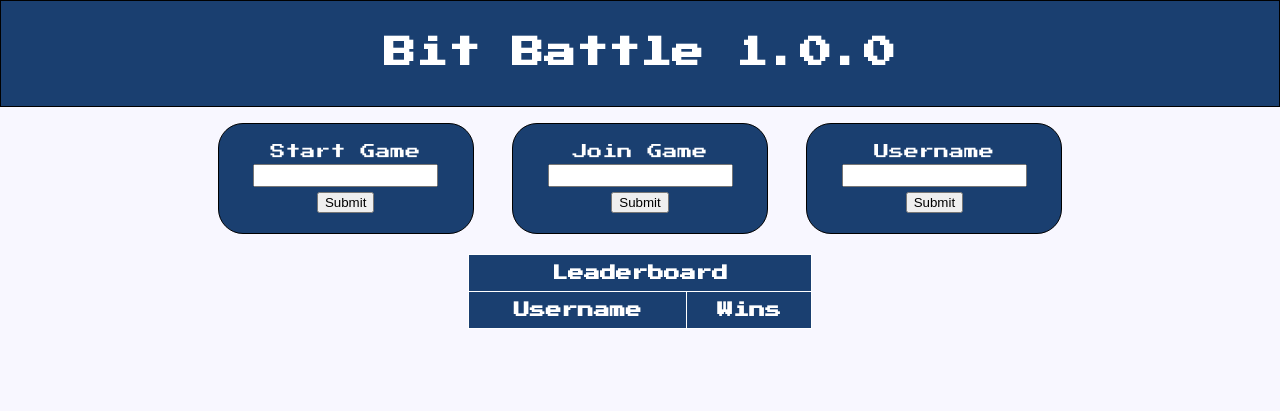
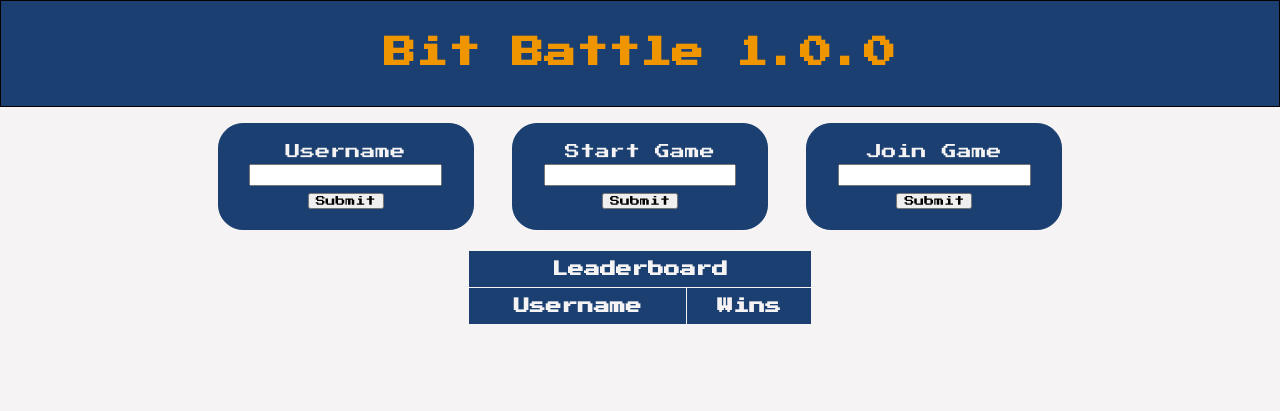
Before and after one commit to RebeccaFritz/SWE-Project-2025, a React app in the folder client/: page / in a window 1280 px wide. Built offline with nearby package versions, Linux system fonts and the light colour scheme; no server answers.

Commit message:
Aesthetic Changes

```diff
--- a/client/homescreen.css
+++ b/client/homescreen.css
@@ -1,13 +1,17 @@
-.leaderboardCSS {
+.leaderboard {
     display: flex;
     align-items: center;
     justify-content: center;
     height: 100%
 }
 
-.buttonSetCSS {
+.buttonSet {
     display: flex;
     align-items: center;
     justify-content: center;
     height: 100%
 }
+
+.headerAccent {
+    color: #ef9500;
+}
--- a/client/homescreen.js
+++ b/client/homescreen.js
@@ -87,16 +87,16 @@ const Homescreen = (props) => {
     return(
         <div id = "strip">
             <header>
-                <h1>Bit Battle 1.0.0</h1>
+                <h1 className="headerAccent">Bit Battle 1.0.0</h1>
             </header>
             <br/>
             <div>
-                <div className="buttonSetCSS" >
+                <div className="buttonSet" >
+                    <Button value="Username"/>
                     <Button value="Start Game"/>
                     <Button value="Join Game"/>
-                    <Button value="Username"/>
                 </div>
-                <div className="leaderboardCSS" >
+                <div className="leaderboard" >
                     <Leaderboard leaderboard={props.leaderboard}/>
                 </div>
             </div>
--- a/client/index.css
+++ b/client/index.css
@@ -1,8 +1,8 @@
 @import url('https://fonts.googleapis.com/css2?family=Press+Start+2P&display=swap');
 
 body{
-    background-color: #F8F7FF;
-    color: white;
+    background-color: #F5f3f4;
+    color: #F5f3f4;
     text-align: center;
     font-family: "Press Start 2P", system-ui;
 }
@@ -36,8 +36,8 @@ article{
     width: 20%;
     padding: 20px;
     font-size: 15px;
-    border: 1px solid black;
-    color: #fff;
+    border: 1px solid #1a3f70;
+    color: #F5f3f4;
     border-radius: 25px;
     margin: 0% 1.5%;
 }
@@ -56,7 +56,7 @@ section::after{
 }
 
 table, th, td{
-    border: 1px solid #ffffff;
+    border: 1px solid #F5f3f4;
     border-collapse: collapse;
     background: #1a3f70;
 }
@@ -70,7 +70,7 @@ th, td{
 }
 
 input{
-    padding: 2px;
+    padding: 4px;
     margin: 5px;
 }
 
@@ -82,6 +82,17 @@ button:hover{
     background-color: #C3D9EA;
 }
 
+button{
+    font-family: "Press Start 2P", system-ui;
+    font-size: x-small;
+}
+
+input{
+    width: 90%;
+    font-family: "Press Start 2P", system-ui;
+    font-size: x-small;
+}
+
 @media(max-width: 900px){
     article, nav {
         width: 100%;
```
Also changed, not shown: 1 other file.
